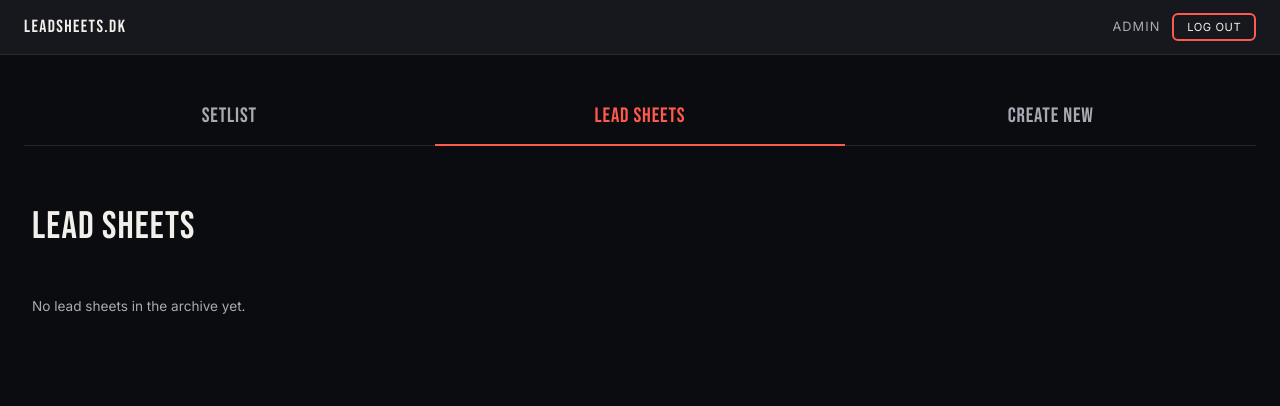
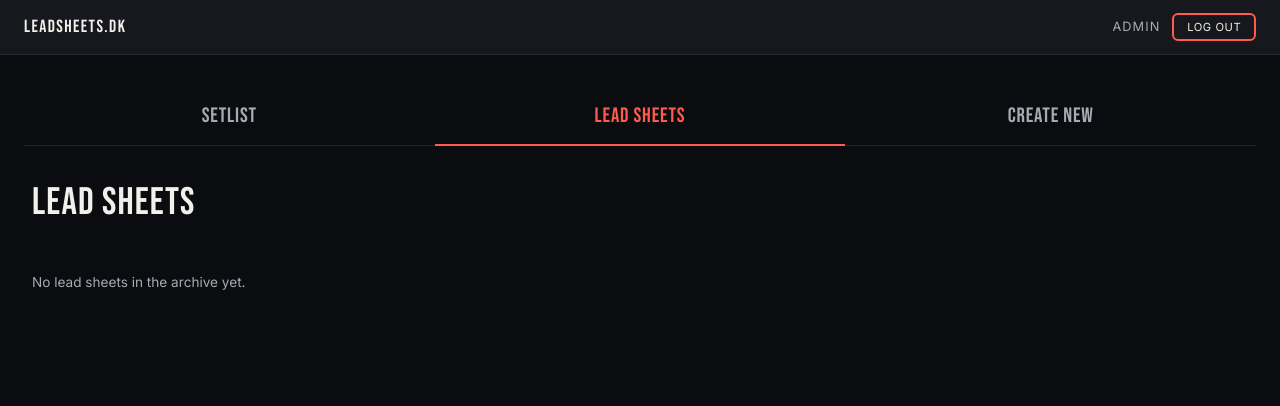
Before and after one commit to carljarner/leadsheets, a FastAPI app: page /sheets in a window 1280 px wide. Shown: the top 406 px of the page. Run offline with FastAPI, Linux system fonts and the light colour scheme; the visitor is signed in with stand-in values (Sample User, id 1); parts of the project's set-up code (start-up, migrations or seed data) failed here and were passed over.

Commit message:
Line up page titles across tabs, widen Create New, show song count
Flex/grid toolbars stopped the h1's top margin collapsing into the tabs'
margin, so Lead Sheets and Your Drafts sat lower than Setlist. Move that
margin onto the toolbar. Create New now uses the full-width container,
and Lead Sheets shows the number of songs under its title.

Co-Authored-By: Claude Opus 5.5 <noreply@anthropic.com>

```diff
--- a/static/style.css
+++ b/static/style.css
@@ -457,6 +457,11 @@ button.danger:hover { background: var(--accent); color: #12130f; }
   justify-content: space-between;
   gap: 1rem;
 }
+/* A flex/grid item's margin doesn't collapse into the tabs' margin above, as
+   the bare h1 on the Setlist page does, so move the h1's top margin onto the
+   toolbar (0.67em of the h1 size) to line the titles up. */
+.setlists-toolbar { margin-top: calc(0.67 * clamp(1.8rem, 5vw, 2.4rem)); }
+.setlists-toolbar h1 { margin-top: 0; }
 
 .button-link {
   display: inline-block;
@@ -1579,6 +1584,7 @@ textarea:focus {
   .main-nav { padding: 1rem 1rem 0; }
   .container, .container--full { padding: 1rem; }
   h1 { margin: 0.4rem 0; }
+  .setlists-toolbar { margin-top: 0.4rem; }
 
   /* Five tabs don't fit at the desktop size: shrink them, and let the strip
      scroll sideways rather than widen the page if they still don't. */
--- a/templates/new.html
+++ b/templates/new.html
@@ -1,5 +1,6 @@
 {% extends "base.html" %}
 {% block title %}Create New{% endblock %}
+{% block container_class %}container--full{% endblock %}
 {% block content %}
 <div class="setlists-toolbar">
   <h1>Your Drafts</h1>
--- a/templates/sheets.html
+++ b/templates/sheets.html
@@ -10,6 +10,8 @@
 </div>
 
 {% if sheets %}
+<span class="muted">{{ sheets|length }} song{{ "" if sheets|length == 1 else "s" }}</span>
+
 <ul class="setlist-cards">
   {% for sheet in sheets %}
   <li class="setlist-card leadsheet-card" data-search="{{ (sheet.title ~ ' ' ~ (sheet.artist or '')) | lower }}">
```
